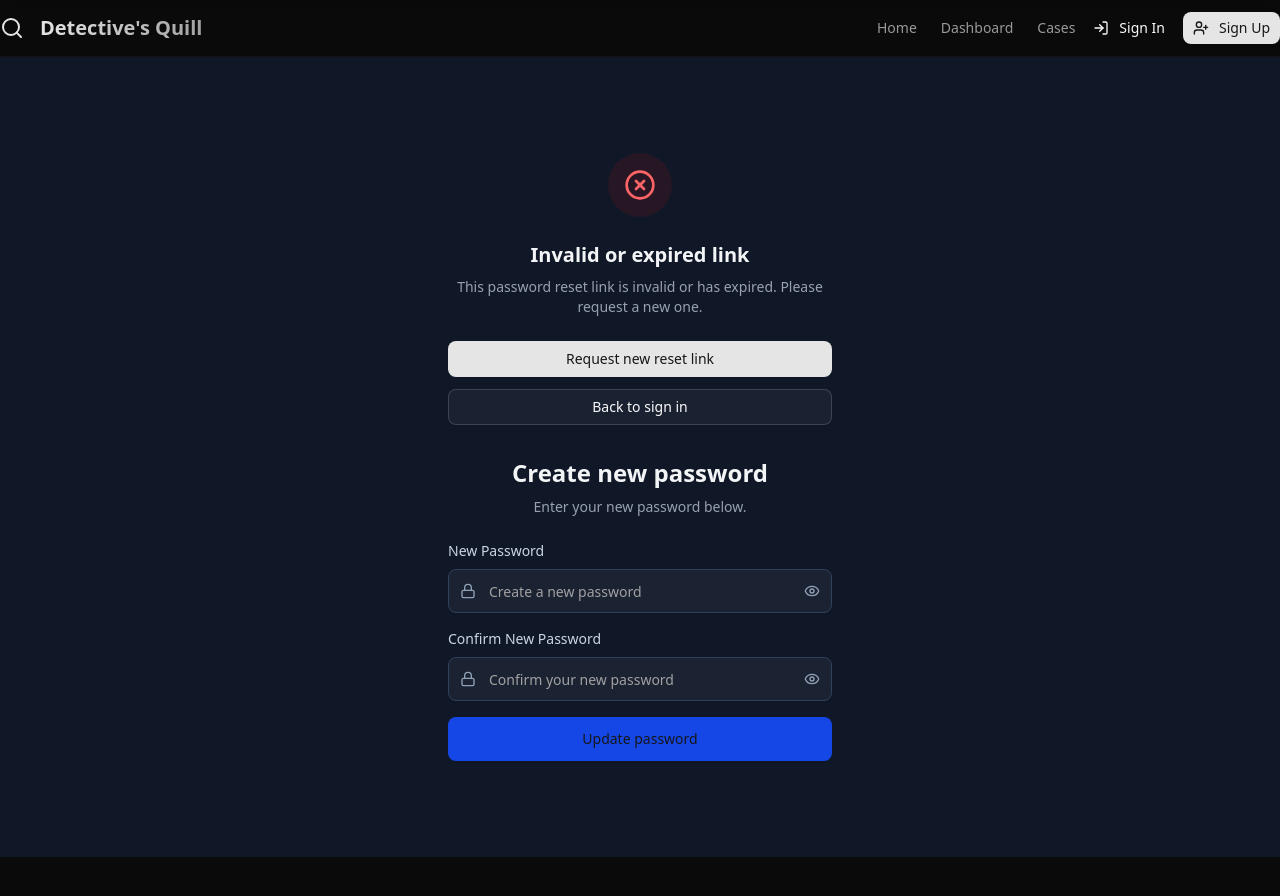
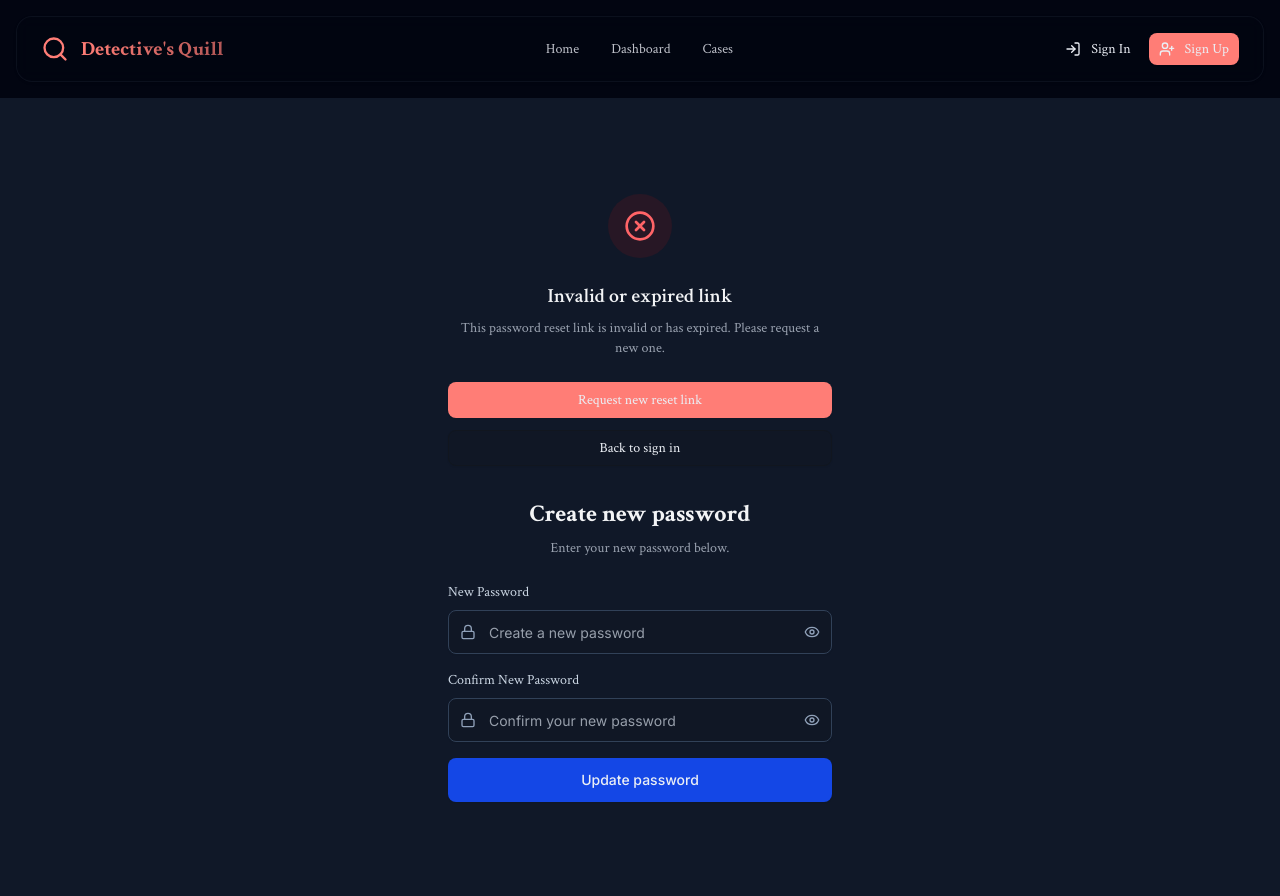
Before and after one commit to Amama-Fatima/detective-quill, a Next.js app in the folder apps/frontend/: page /auth/reset-password in a window 1280 px wide. Before the commit the page ends 857 px from the top, so only its background shows below. Built offline with nearby package versions, Linux system fonts and the light colour scheme; no server answers.

Commit message:
header ui updates. font updates.

```diff
--- a/apps/frontend/src/app/globals.css
+++ b/apps/frontend/src/app/globals.css
@@ -6,8 +6,9 @@
 @theme inline {
   --color-background: var(--background);
   --color-foreground: var(--foreground);
-  --font-sans: var(--font-geist-sans);
-  --font-mono: var(--font-geist-mono);
+  --font-sans: var(--font-inter); /* UI elements */
+  --font-serif: var(--font-crimson); /* Main content */
+  --font-mono: var(--font-geist-mono); /* Code */
   --color-sidebar-ring: var(--sidebar-ring);
   --color-sidebar-border: var(--sidebar-border);
   --color-sidebar-accent-foreground: var(--sidebar-accent-foreground);
@@ -79,37 +80,37 @@
 }
 
 .dark {
-  --background: oklch(0.145 0 0);
-  --foreground: oklch(0.985 0 0);
-  --card: oklch(0.205 0 0);
-  --card-foreground: oklch(0.985 0 0);
-  --popover: oklch(0.205 0 0);
-  --popover-foreground: oklch(0.985 0 0);
-  --primary: oklch(0.922 0 0);
-  --primary-foreground: oklch(0.205 0 0);
-  --secondary: oklch(0.269 0 0);
-  --secondary-foreground: oklch(0.985 0 0);
-  --muted: oklch(0.269 0 0);
-  --muted-foreground: oklch(0.708 0 0);
-  --accent: oklch(0.269 0 0);
-  --accent-foreground: oklch(0.985 0 0);
-  --destructive: oklch(0.704 0.191 22.216);
-  --border: oklch(1 0 0 / 10%);
-  --input: oklch(1 0 0 / 15%);
-  --ring: oklch(0.556 0 0);
-  --chart-1: oklch(0.488 0.243 264.376);
-  --chart-2: oklch(0.696 0.17 162.48);
-  --chart-3: oklch(0.769 0.188 70.08);
-  --chart-4: oklch(0.627 0.265 303.9);
-  --chart-5: oklch(0.645 0.246 16.439);
-  --sidebar: oklch(0.205 0 0);
-  --sidebar-foreground: oklch(0.985 0 0);
-  --sidebar-primary: oklch(0.488 0.243 264.376);
-  --sidebar-primary-foreground: oklch(0.985 0 0);
-  --sidebar-accent: oklch(0.269 0 0);
-  --sidebar-accent-foreground: oklch(0.985 0 0);
-  --sidebar-border: oklch(1 0 0 / 10%);
-  --sidebar-ring: oklch(0.556 0 0);
+  --background: oklch(0.12 0.03 260); /* Deep navy-blue almost black */
+  --foreground: oklch(0.95 0.01 260); /* Soft off-white */
+  --card: oklch(0.16 0.03 260); /* Slightly lighter navy for cards */
+  --card-foreground: oklch(0.95 0.01 260);
+  --popover: oklch(0.16 0.03 260);
+  --popover-foreground: oklch(0.95 0.01 260);
+  --primary: oklch(0.75 0.17 25); /* Deep crimson red - like blood */
+  --primary-foreground: oklch(0.95 0.01 260);
+  --secondary: oklch(0.22 0.03 260); /* Medium navy */
+  --secondary-foreground: oklch(0.95 0.01 260);
+  --muted: oklch(0.18 0.02 260); /* Muted navy */
+  --muted-foreground: oklch(0.7 0.02 260); /* Light gray-blue */
+  --accent: oklch(0.65 0.12 50); /* Amber/Yellow - like a street lamp */
+  --accent-foreground: oklch(0.95 0.01 260);
+  --destructive: oklch(0.65 0.22 25); /* Bright red for alerts */
+  --border: oklch(0.25 0.03 260); /* Border color */
+  --input: oklch(0.2 0.02 260); /* Input backgrounds */
+  --ring: oklch(0.75 0.17 25); /* Focus ring using primary color */
+  --chart-1: oklch(0.75 0.17 25); /* Crimson */
+  --chart-2: oklch(0.65 0.12 50); /* Amber */
+  --chart-3: oklch(0.55 0.08 260); /* Steel blue */
+  --chart-4: oklch(0.7 0.05 150); /* Sage green */
+  --chart-5: oklch(0.8 0.1 300); /* Soft purple */
+  --sidebar: oklch(0.16 0.03 260);
+  --sidebar-foreground: oklch(0.95 0.01 260);
+  --sidebar-primary: oklch(0.75 0.17 25);
+  --sidebar-primary-foreground: oklch(0.95 0.01 260);
+  --sidebar-accent: oklch(0.22 0.03 260);
+  --sidebar-accent-foreground: oklch(0.95 0.01 260);
+  --sidebar-border: oklch(0.25 0.03 260);
+  --sidebar-ring: oklch(0.75 0.17 25);
 }
 
 @layer base {
@@ -118,5 +119,54 @@
   }
   body {
     @apply bg-background text-foreground;
+    /* Better reading experience */
+    line-height: 1.6;
+    -webkit-font-smoothing: antialiased;
+    -moz-osx-font-smoothing: grayscale;
+  }
+
+  /* Use serif for content, sans for UI */
+  h1,
+  h2,
+  h3,
+  h4,
+  h5,
+  h6 {
+    @apply font-serif;
+  }
+
+  /* UI elements use sans-serif */
+  button,
+  input,
+  select,
+  textarea,
+  .ui-text {
+    @apply font-sans;
+  }
+
+  /* Improve readability for longer text */
+  p,
+  article,
+  .content {
+    @apply font-serif;
   }
 }
+
+/* Custom typography classes for crime fiction theme */
+@layer components {
+  .mystery-title {
+    @apply font-serif text-4xl font-bold tracking-tight;
+    font-variant: small-caps;
+  }
+
+  .noir-text {
+    @apply font-serif leading-relaxed;
+    font-feature-settings: "liga", "kern";
+  }
+
+  .case-file {
+    @apply font-mono text-sm tracking-wide;
+    text-transform: uppercase;
+    letter-spacing: 0.1em;
+  }
+}
--- a/apps/frontend/src/app/layout.tsx
+++ b/apps/frontend/src/app/layout.tsx
@@ -1,13 +1,21 @@
 import type { Metadata } from "next";
 import { Toaster } from "sonner";
 import { AuthProvider } from "@/context/auth-context";
-import { Geist, Geist_Mono } from "next/font/google";
+import { Inter, Crimson_Text, Geist_Mono } from "next/font/google";
 import "./globals.css";
 import Header from "@/components/layout/header";
 
-const geistSans = Geist({
-  variable: "--font-geist-sans",
+const crimsonText = Crimson_Text({
+  variable: "--font-crimson",
   subsets: ["latin"],
+  weight: ["400", "600", "700"],
+  display: "swap",
+});
+
+const inter = Inter({
+  variable: "--font-inter",
+  subsets: ["latin"],
+  display: "swap",
 });
 
 const geistMono = Geist_Mono({
@@ -16,8 +24,9 @@ const geistMono = Geist_Mono({
 });
 
 export const metadata: Metadata = {
-  title: "Create Next App",
-  description: "Generated by create next app",
+  title: "Detective's Quill - Crime Fiction Writing Platform",
+  description:
+    "The ultimate platform for crime fiction novel writers. Create, organize, and publish your mystery stories.",
 };
 
 export default function RootLayout({
@@ -28,7 +37,7 @@ export default function RootLayout({
   return (
     <html lang="en" className="dark">
       <body
-        className={`${geistSans.variable} ${geistMono.variable} antialiased`}
+        className={`${crimsonText.variable} ${inter.variable} ${geistMono.variable} font-serif antialiased`}
       >
         <AuthProvider>
           <Header />
--- a/apps/frontend/src/components/layout/header.tsx
+++ b/apps/frontend/src/components/layout/header.tsx
@@ -5,54 +5,80 @@ import AuthButtons from "./auth-buttons";
 
 export default function Header() {
   return (
-    <header className="sticky top-0 z-50 w-full border-b border-border/40 bg-background/95 backdrop-blur supports-[backdrop-filter]:bg-background/60">
-      <div className="container flex h-14 max-w-screen-2xl items-center">
+    <div className="sticky top-0 z-50 w-full p-4">
+      <header className="mx-auto max-w-7xl rounded-2xl border border-border/40 bg-background/95 backdrop-blur supports-[backdrop-filter]:bg-background/60 shadow-sm">
+        <div className="flex h-16 items-center justify-between px-6">
           {/* Logo/Brand */}
-        <div className="mr-4 hidden md:flex">
-          <Link href="/" className="flex items-center space-x-2">
-            <Search className="h-6 w-6 text-primary" />
-            <span className="ml-2 text-xl font-bold bg-gradient-to-r from-primary to-primary/70 bg-clip-text text-transparent">
+          <div className="flex items-center">
+            <Link href="/" className="flex items-center space-x-3">
+              <Search className="h-7 w-7 text-primary" />
+              <span className="text-xl font-bold bg-gradient-to-r from-primary to-primary/70 bg-clip-text text-transparent">
                 Detective's Quill
               </span>
             </Link>
           </div>
 
-        {/* Mobile Logo */}
-        <div className="mr-6 flex md:hidden">
-          <Link href="/" className="flex items-center space-x-2">
-            <Search className="h-6 w-6 text-primary" />
-            <span className="ml-2 text-lg font-bold bg-gradient-to-r from-primary to-primary/70 bg-clip-text text-transparent">
-              Detective's Quill
-            </span>
-          </Link>
-        </div>
-
-        {/* Navigation */}
-        <div className="flex flex-1 items-center justify-between space-x-2 md:justify-end">
-          <nav className="flex items-center space-x-6">
+          {/* Navigation - Desktop */}
+          <nav className="hidden md:flex items-center space-x-8">
             <Link
               href="/"
-              className="text-sm font-medium transition-colors hover:text-foreground/80 text-foreground/60"
+              className="text-sm font-medium text-foreground/80 hover:text-foreground transition-colors"
             >
               Home
             </Link>
             <Link
               href="/dashboard"
-              className="text-sm font-medium transition-colors hover:text-foreground/80 text-foreground/60"
+              className="text-sm font-medium text-foreground/80 hover:text-foreground transition-colors"
             >
               Dashboard
             </Link>
             <Link
               href="/cases"
-              className="text-sm font-medium transition-colors hover:text-foreground/80 text-foreground/60"
+              className="text-sm font-medium text-foreground/80 hover:text-foreground transition-colors"
             >
               Cases
             </Link>
           </nav>
 
+          {/* Auth Buttons */}
+          <div className="flex items-center">
             <AuthButtons />
+          </div>
+
+          {/* Mobile Navigation */}
+          <div className="md:hidden">
+            <MobileNav />
           </div>
         </div>
       </header>
+    </div>
   );
 }
+
+// Mobile Navigation Component
+function MobileNav() {
+  return (
+    <div className="flex items-center space-x-4">
+      <nav className="flex items-center space-x-4">
+        <Link
+          href="/"
+          className="text-sm font-medium text-foreground/80 hover:text-foreground transition-colors"
+        >
+          Home
+        </Link>
+        <Link
+          href="/dashboard"
+          className="text-sm font-medium text-foreground/80 hover:text-foreground transition-colors"
+        >
+          Dashboard
+        </Link>
+        <Link
+          href="/cases"
+          className="text-sm font-medium text-foreground/80 hover:text-foreground transition-colors"
+        >
+          Cases
+        </Link>
+      </nav>
+    </div>
+  );
+}
```
Also changed, not shown: apps/frontend/src/app/page.tsx (+3 -100 lines). Lines whose indentation alone changed are shown as unchanged.
